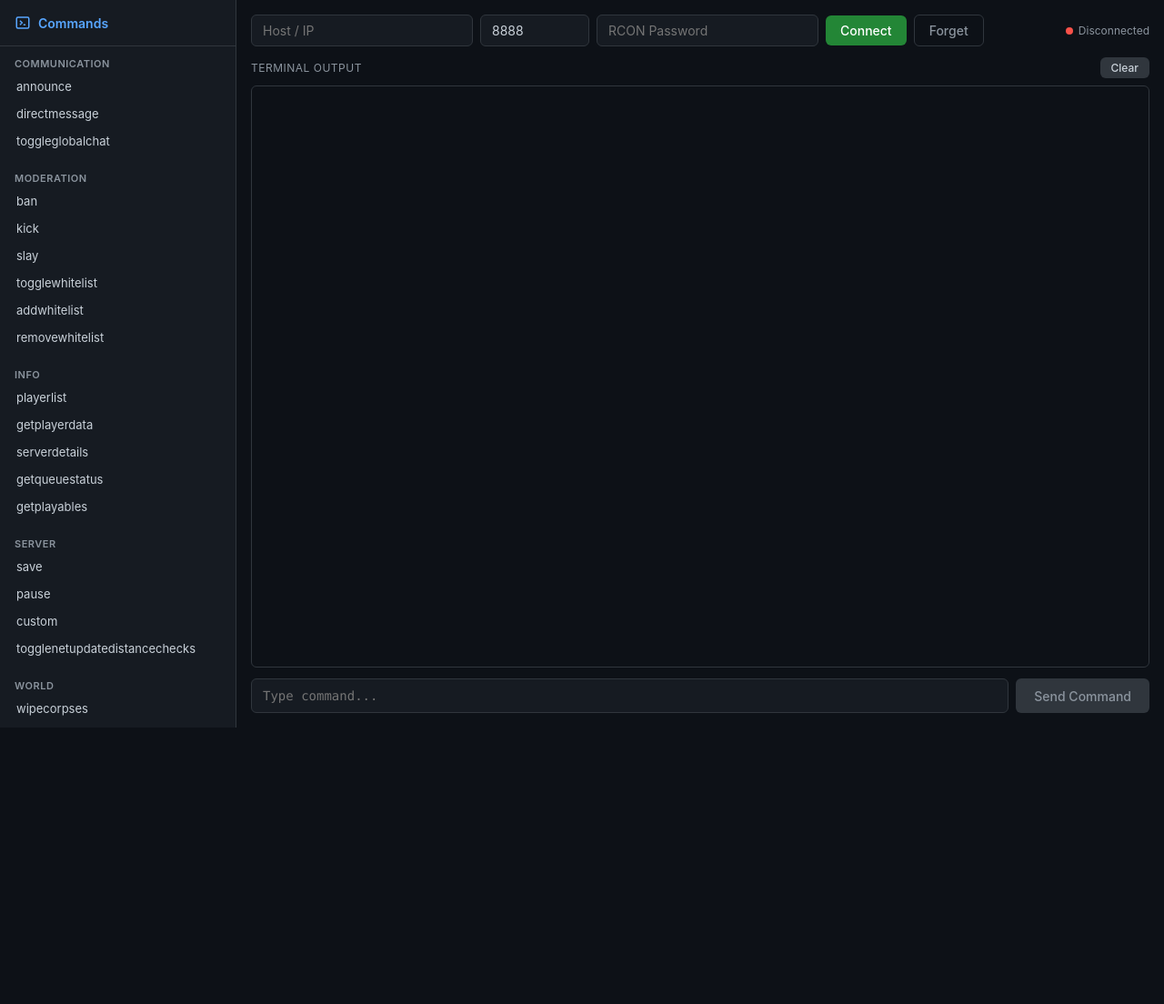
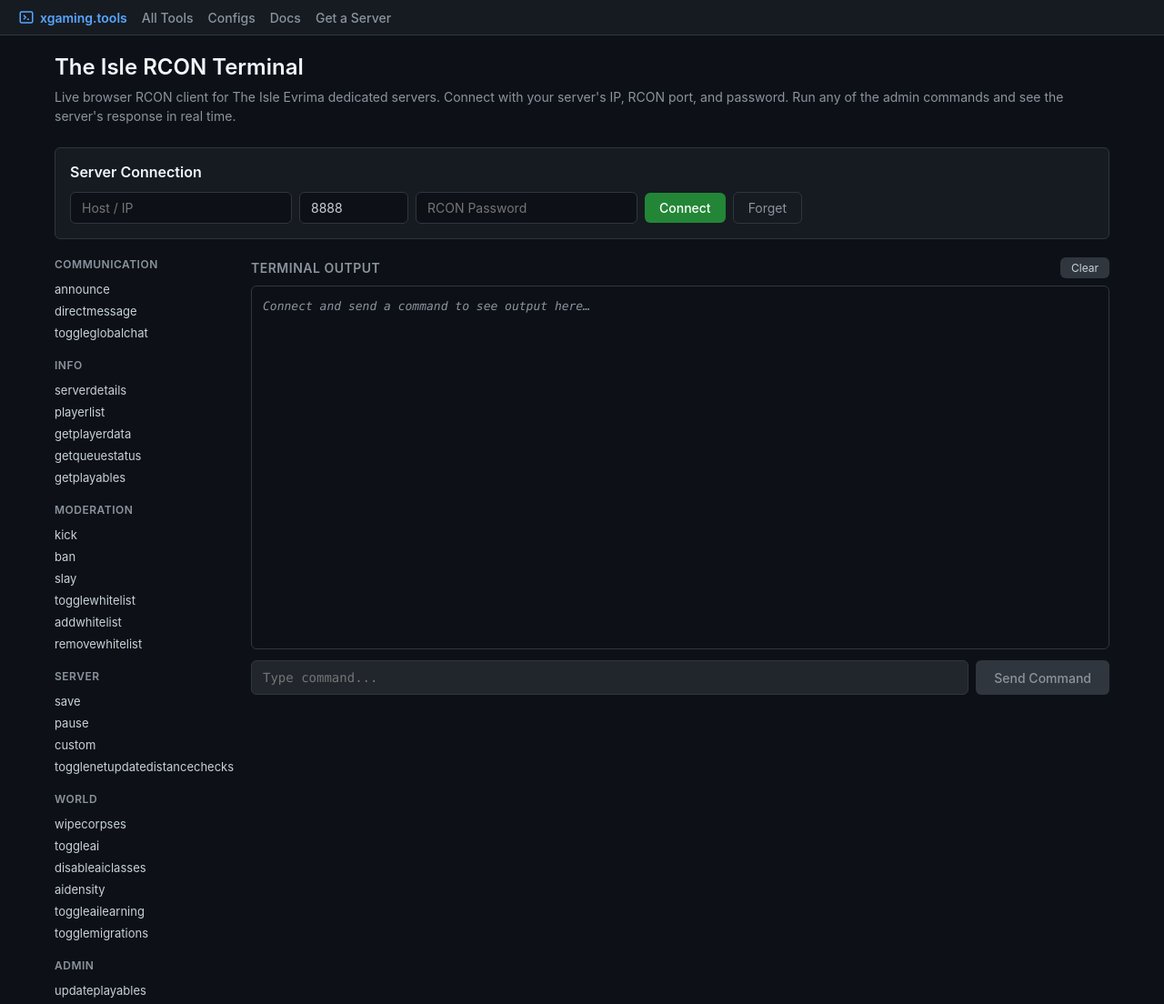
Before and after one commit to Spideypete/Blue-Devine, a website: page src/web/public/index.html in a window 1280 px wide. Shown: the top 1104 px of the page at 91% size. Before the commit the page ends 800 px from the top, so only its background shows below. Drawn offline with Linux system fonts and the light colour scheme.

Commit message:
Redesign web terminal to closely match xgamingserver RCON terminal layout
- Match top navigation bar style (xgaming.tools branding)
- Match page title and subtitle text
- Match Server Connection section layout
- Match sidebar command organization (Communication, Info, Moderation, Server, World, Admin)
- Match terminal output panel with Clear button
- Match command bar with Send Command button
- Compact command list styling matching xgamingserver

```diff
--- a/src/web/public/index.html
+++ b/src/web/public/index.html
@@ -3,115 +3,102 @@
 <head>
   <meta charset="UTF-8">
   <meta name="viewport" content="width=device-width, initial-scale=1.0">
-  <title>Evrima RCON Terminal</title>
+  <title>The Isle Evrima RCON Terminal</title>
   <style>
     * { box-sizing: border-box; margin: 0; padding: 0; }
     body {
       font-family: -apple-system, BlinkMacSystemFont, 'Segoe UI', Roboto, sans-serif;
       background: #0d1117;
       color: #c9d1d9;
-      height: 100vh;
-      display: flex;
-      overflow: hidden;
+      min-height: 100vh;
     }
 
-    .sidebar {
-      width: 260px;
+    .topnav {
+      display: flex;
+      align-items: center;
+      gap: 16px;
+      padding: 10px 20px;
       background: #161b22;
-      border-right: 1px solid #30363d;
-      display: flex;
-      flex-direction: column;
-      overflow: hidden;
+      border-bottom: 1px solid #30363d;
+      font-size: 14px;
     }
 
-    .sidebar-header {
-      padding: 16px;
-      border-bottom: 1px solid #30363d;
-      font-size: 14px;
-      font-weight: 600;
-      color: #58a6ff;
+    .topnav a {
+      color: #8b949e;
+      text-decoration: none;
+      font-weight: 500;
+    }
+
+    .topnav a:hover {
+      color: #c9d1d9;
+    }
+
+    .topnav .logo {
       display: flex;
       align-items: center;
-      gap: 8px;
+      gap: 6px;
+      color: #58a6ff;
+      font-weight: 600;
     }
 
-    .sidebar-header svg {
-      width: 18px;
-      height: 18px;
+    .container {
+      max-width: 1200px;
+      margin: 0 auto;
+      padding: 20px;
     }
 
-    .sidebar-content {
-      flex: 1;
-      overflow-y: auto;
-      padding: 8px;
+    h1 {
+      font-size: 24px;
+      font-weight: 600;
+      margin-bottom: 8px;
+      color: #f0f6fc;
     }
 
-    .category {
-      margin-bottom: 16px;
+    .subtitle {
+      color: #8b949e;
+      font-size: 14px;
+      margin-bottom: 24px;
+      line-height: 1.5;
     }
 
-    .category-title {
-      font-size: 11px;
-      text-transform: uppercase;
-      color: #8b949e;
-      padding: 4px 8px;
-      font-weight: 600;
-      letter-spacing: 0.5px;
+    .connection-section {
+      background: #161b22;
+      border: 1px solid #30363d;
+      border-radius: 6px;
+      padding: 16px;
+      margin-bottom: 20px;
     }
 
-    .cmd-btn {
-      display: block;
-      width: 100%;
-      padding: 6px 10px;
-      margin-bottom: 2px;
-      background: transparent;
-      border: none;
-      color: #c9d1d9;
-      cursor: pointer;
-      text-align: left;
-      font-size: 13px;
-      border-radius: 4px;
-      font-family: inherit;
+    .connection-section h2 {
+      font-size: 16px;
+      font-weight: 600;
+      margin-bottom: 12px;
+      color: #f0f6fc;
     }
 
-    .cmd-btn:hover {
-      background: #21262d;
-      color: #58a6ff;
-    }
-
-    .main {
-      flex: 1;
-      display: flex;
-      flex-direction: column;
-      padding: 16px;
-      overflow: hidden;
-    }
-
-    .connection-bar {
+    .connection-fields {
       display: flex;
       gap: 8px;
-      margin-bottom: 12px;
       flex-wrap: wrap;
       align-items: center;
     }
 
-    .connection-bar input {
+    .connection-fields input {
       padding: 8px 12px;
-      background: #161b22;
+      background: #0d1117;
       border: 1px solid #30363d;
       color: #c9d1d9;
       border-radius: 6px;
       font-size: 14px;
       font-family: inherit;
-      min-width: 120px;
     }
 
-    .connection-bar input:focus {
+    .connection-fields input:focus {
       outline: none;
       border-color: #58a6ff;
     }
 
-    .connection-bar button {
+    .connection-fields button {
       padding: 8px 16px;
       background: #238636;
       border: none;
@@ -123,55 +110,72 @@
       font-weight: 500;
     }
 
-    .connection-bar button:hover {
+    .connection-fields button:hover {
       background: #2ea043;
     }
 
-  .connection-bar button.danger {
-    background: #da3633;
-  }
-
-  .connection-bar button.danger:hover {
-    background: #f85149;
-  }
-
-  .connection-bar button.secondary {
-    background: #30363d;
-  }
-
-  .connection-bar button.secondary:hover {
-    background: #484f58;
-  }
-
-  .connection-bar button.ghost {
+    .connection-fields button.ghost {
       background: transparent;
       border: 1px solid #30363d;
       color: #8b949e;
+      font-weight: 400;
     }
 
-  .connection-bar button.ghost:hover {
+    .connection-fields button.ghost:hover {
       border-color: #f85149;
       color: #f85149;
     }
 
-    .status {
-      font-size: 12px;
+    .connection-fields button:disabled {
+      background: #30363d;
       color: #8b949e;
-      margin-left: auto;
-      display: flex;
-      align-items: center;
-      gap: 6px;
+      cursor: not-allowed;
     }
 
-    .status-dot {
-      width: 8px;
-      height: 8px;
-      border-radius: 50%;
-      background: #f85149;
+    .main-layout {
+      display: flex;
+      gap: 16px;
     }
 
-    .status.connected .status-dot {
-      background: #3fb950;
+    .commands-panel {
+      width: 200px;
+      flex-shrink: 0;
+    }
+
+    .commands-panel h3 {
+      font-size: 12px;
+      text-transform: uppercase;
+      color: #8b949e;
+      margin-bottom: 8px;
+      font-weight: 600;
+      letter-spacing: 0.5px;
+    }
+
+    .cmd-list {
+      margin-bottom: 16px;
+    }
+
+    .cmd-btn {
+      display: block;
+      width: 100%;
+      padding: 4px 0;
+      background: none;
+      border: none;
+      color: #c9d1d9;
+      cursor: pointer;
+      text-align: left;
+      font-size: 13px;
+      font-family: inherit;
+    }
+
+    .cmd-btn:hover {
+      color: #58a6ff;
+      text-decoration: underline;
+    }
+
+    .terminal-panel {
+      flex: 1;
+      min-width: 0;
     }
 
     .terminal-header {
@@ -181,24 +185,45 @@
       margin-bottom: 8px;
     }
 
-    .terminal-title {
-      font-size: 12px;
+    .terminal-header h2 {
+      font-size: 14px;
+      font-weight: 600;
       color: #8b949e;
       text-transform: uppercase;
       letter-spacing: 0.5px;
     }
 
+    .terminal-header button {
+      padding: 4px 12px;
+      background: #30363d;
+      border: none;
+      color: #c9d1d9;
+      cursor: pointer;
+      border-radius: 6px;
+      font-size: 12px;
+      font-family: inherit;
+    }
+
+    .terminal-header button:hover {
+      background: #484f58;
+    }
+
     .terminal {
-      flex: 1;
       background: #0d1117;
       border: 1px solid #30363d;
       border-radius: 6px;
       padding: 12px;
+      min-height: 400px;
+      max-height: 600px;
       overflow-y: auto;
       font-family: 'SF Mono', 'Fira Code', 'Fira Mono', Menlo, monospace;
       font-size: 13px;
       line-height: 1.6;
-      min-height: 400px;
+    }
+
+    .terminal .placeholder {
+      color: #8b949e;
+      font-style: italic;
     }
 
     .terminal .line {
@@ -236,6 +261,11 @@
     .command-bar input:focus {
       outline: none;
       border-color: #58a6ff;
+    }
+
+    .command-bar input:disabled {
+      background: #21262d;
+      color: #8b949e;
     }
 
     .command-bar button {
@@ -279,8 +309,8 @@
       border: 1px solid #30363d;
       border-radius: 8px;
       padding: 20px;
-      min-width: 400px;
-      max-width: 500px;
+      min-width: 360px;
+      max-width: 480px;
     }
 
     .modal-content h3 {
@@ -375,38 +405,54 @@
   </style>
 </head>
 <body>
-  <div class="sidebar">
-    <div class="sidebar-header">
-      <svg viewBox="0 0 24 24" fill="none" stroke="currentColor" stroke-width="2">
+  <div class="topnav">
+    <a href="#" class="logo">
+      <svg width="18" height="18" viewBox="0 0 24 24" fill="none" stroke="currentColor" stroke-width="2">
         <path d="M8 9l3 3-3 3m5 0h3M5 20h14a2 2 0 002-2V6a2 2 0 00-2-2H5a2 2 0 00-2 2v12a2 2 0 002 2z"/>
       </svg>
-      Commands
-    </div>
-    <div class="sidebar-content scrollbar" id="commandList"></div>
+      xgaming.tools
+    </a>
+    <a href="#">All Tools</a>
+    <a href="#">Configs</a>
+    <a href="#">Docs</a>
+    <a href="#">Get a Server</a>
   </div>
 
-  <div class="main">
-    <div class="connection-bar">
+  <div class="container">
+    <h1>The Isle RCON Terminal</h1>
+    <p class="subtitle">Live browser RCON client for The Isle Evrima dedicated servers. Connect with your server's IP, RCON port, and password. Run any of the admin commands and see the server's response in real time.</p>
+
+    <div class="connection-section">
+      <h2>Server Connection</h2>
+      <div class="connection-fields">
         <input type="text" id="host" placeholder="Host / IP">
-      <input type="text" id="port" placeholder="RCON Port" value="8888" style="width: 100px;">
+        <input type="text" id="port" placeholder="RCON Port" value="8888" style="width: 120px;">
         <input type="text" id="password" placeholder="RCON Password" type="password">
         <button id="connectBtn" onclick="connect()">Connect</button>
         <button id="forgetBtn" class="ghost" onclick="forgetConnection()">Forget</button>
-      <button id="testBtn" class="secondary" onclick="testConnection()" style="display:none;">Test Connection</button>
-      <button id="disconnectBtn" class="danger" onclick="disconnect()" style="display:none;">Disconnect</button>
-      <span id="status" class="status"><span class="status-dot"></span>Disconnected</span>
+        <button id="disconnectBtn" class="ghost" onclick="disconnect()" style="display:none;">Disconnect</button>
+      </div>
     </div>
 
-    <div class="terminal-header">
-      <span class="terminal-title">Terminal Output</span>
-      <button class="btn-secondary" onclick="clearTerminal()" style="padding: 4px 12px; font-size: 12px;">Clear</button>
+    <div class="main-layout">
+      <div class="commands-panel">
+        <div id="commandList"></div>
       </div>
 
-    <div class="terminal scrollbar" id="terminal"></div>
+      <div class="terminal-panel">
+        <div class="terminal-header">
+          <h2>Terminal Output</h2>
+          <button onclick="clearTerminal()">Clear</button>
+        </div>
+        <div class="terminal scrollbar" id="terminal">
+          <div class="placeholder">Connect and send a command to see output here…</div>
+        </div>
 
         <div class="command-bar">
           <input type="text" id="commandInput" placeholder="Type command..." disabled>
           <button id="sendBtn" onclick="sendCommand()" disabled>Send Command</button>
+        </div>
+      </div>
     </div>
   </div>
 
@@ -425,23 +471,23 @@
     const COMMANDS = [
       { category: 'Communication', commands: [
         { name: 'announce', args: ['message'], desc: 'Broadcast a message to all players' },
-        { name: 'directmessage', args: ['player', 'message'], desc: 'Send a direct message to a player (EOS ID, Steam ID, or Name)' },
+        { name: 'directmessage', args: ['player', 'message'], desc: 'Send a direct message to a player' },
         { name: 'toggleglobalchat', args: ['0/1'], desc: 'Disable/Enable global chat' },
       ]},
+      { category: 'Info', commands: [
+        { name: 'serverdetails', args: [], desc: 'Show current server configuration' },
+        { name: 'playerlist', args: [], desc: 'List all connected players' },
+        { name: 'getplayerdata', args: ['SteamID64?'], desc: 'Get player class, growth, health, location' },
+        { name: 'getqueuestatus', args: [], desc: 'Show queue status when server is full' },
+        { name: 'getplayables', args: [], desc: 'List currently playable species' },
+      ]},
       { category: 'Moderation', commands: [
+        { name: 'kick', args: ['player', 'reason'], desc: 'Kick a player' },
         { name: 'ban', args: ['player', 'SteamID64', 'reason', 'duration'], desc: 'Ban a player' },
-        { name: 'kick', args: ['player', 'reason'], desc: 'Kick a player' },
         { name: 'slay', args: ['SteamID64'], desc: 'Instantly kill a player\'s dinosaur' },
         { name: 'togglewhitelist', args: [], desc: 'Enable/disable whitelist mode' },
         { name: 'addwhitelist', args: ['playerId'], desc: 'Add player(s) to whitelist' },
         { name: 'removewhitelist', args: ['playerId'], desc: 'Remove player(s) from whitelist' },
-      ]},
-      { category: 'Info', commands: [
-        { name: 'playerlist', args: [], desc: 'List all connected players' },
-        { name: 'getplayerdata', args: ['SteamID64?'], desc: 'Get a player\'s class, growth, health, location (omit for all)' },
-        { name: 'serverdetails', args: [], desc: 'Show current server configuration' },
-        { name: 'getqueuestatus', args: [], desc: 'Show queue status when server is full' },
-        { name: 'getplayables', args: [], desc: 'List currently playable species' },
       ]},
       { category: 'Server', commands: [
         { name: 'save', args: ['backupName?'], desc: 'Force a save (optional named backup)' },
@@ -458,7 +504,7 @@
         { name: 'togglemigrations', args: ['0/1'], desc: 'Toggle migration zones' },
       ]},
       { category: 'Admin', commands: [
-        { name: 'updateplayables', args: ['Class:enabled/disabled'], desc: 'Update which species are playable (e.g. Carnotaurus:enabled,Stegosaurus:disabled)' },
+        { name: 'updateplayables', args: ['Class:enabled/disabled'], desc: 'Update which species are playable' },
         { name: 'togglegrowthmultiplier', args: [], desc: 'Toggle growth on/off without restart' },
         { name: 'setgrowthmultiplier', args: ['value'], desc: 'Change growth speed live (e.g., 2.0)' },
         { name: 'togglehumans', args: ['0/1'], desc: 'Disable/Enable humans' },
@@ -489,8 +535,8 @@
       container.innerHTML = '';
       for (const cat of COMMANDS) {
         const catDiv = document.createElement('div');
-        catDiv.className = 'category';
-        catDiv.innerHTML = `<div class="category-title">${cat.category}</div>`;
+        catDiv.className = 'cmd-list';
+        catDiv.innerHTML = `<h3>${cat.category}</h3>`;
         for (const cmd of cat.commands) {
           const btn = document.createElement('button');
           btn.className = 'cmd-btn';
@@ -580,14 +626,6 @@
       appendLine('Connection details forgotten.', 'info');
     }
 
-function testConnection() {
-      const host = document.getElementById('host').value;
-      const port = document.getElementById('port').value;
-      saveConnection();
-      appendLine(`Testing connection to ${host}:${port}...`, 'info');
-      ws.send(JSON.stringify({ type: 'command', data: { command: 'serverdetails', args: '' } }));
-    }
-
     function disconnect() {
       if (ws) {
         ws.send(JSON.stringify({ type: 'disconnect' }));
@@ -617,13 +655,9 @@ function testConnection() {
 
     function setConnected(state) {
       connected = state;
-      document.getElementById('status').innerHTML = state
-        ? '<span class="status-dot"></span>Connected'
-        : '<span class="status-dot"></span>Disconnected';
-      document.getElementById('status').className = 'status' + (state ? ' connected' : '');
-      document.getElementById('connectBtn').style.display = state ? 'none' : 'block';
-      document.getElementById('testBtn').style.display = state ? 'block' : 'none';
-      document.getElementById('disconnectBtn').style.display = state ? 'block' : 'none';
+      document.getElementById('connectBtn').style.display = state ? 'none' : 'inline-block';
+      document.getElementById('forgetBtn').style.display = state ? 'none' : 'inline-block';
+      document.getElementById('disconnectBtn').style.display = state ? 'inline-block' : 'none';
       document.getElementById('commandInput').disabled = !state;
       document.getElementById('sendBtn').disabled = !state;
     }
@@ -643,6 +677,9 @@ function testConnection() {
 
     function appendLine(text, cls = '') {
       const terminal = document.getElementById('terminal');
+      if (terminal.querySelector('.placeholder')) {
+        terminal.innerHTML = '';
+      }
       const line = document.createElement('div');
       line.className = 'line ' + cls;
 
@@ -657,7 +694,7 @@ function testConnection() {
     }
 
     function clearTerminal() {
-      document.getElementById('terminal').innerHTML = '';
+      document.getElementById('terminal').innerHTML = '<div class="placeholder">Connect and send a command to see output here…</div>';
     }
 
     document.getElementById('commandInput').addEventListener('keydown', (e) => {
```
Also changed, not shown: src/web/server.js (+11 -11 lines). Lines whose indentation alone changed are shown as unchanged.
